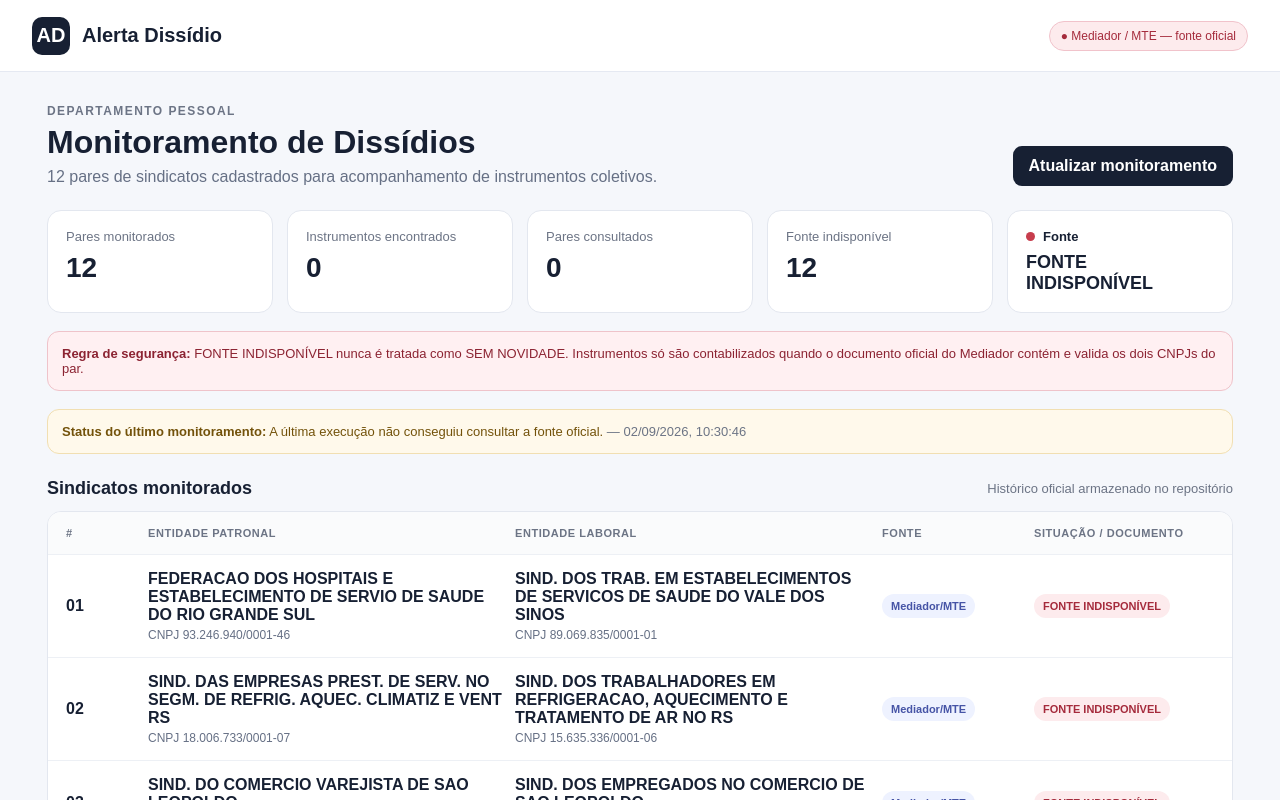
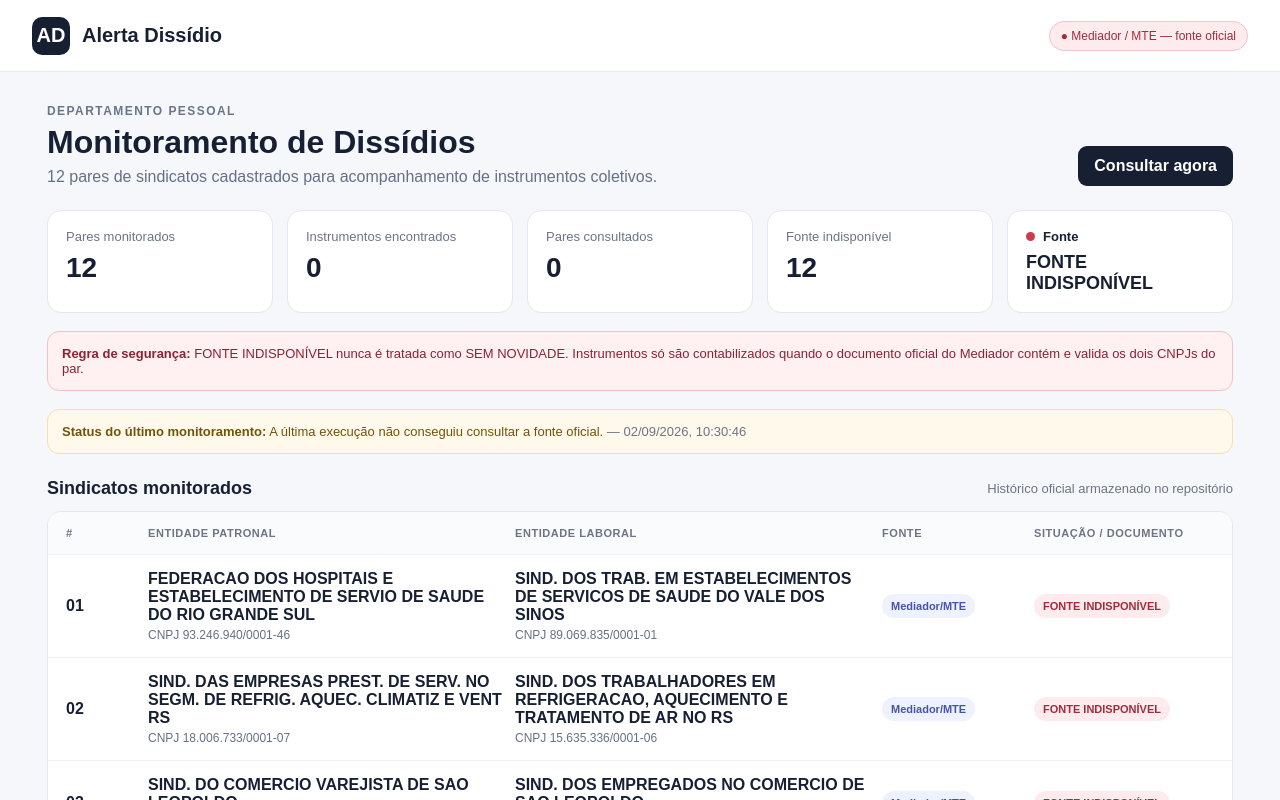
Before and after one commit to deborasamara96-hash/alerta-dissidio-, a Next.js app: page / in a window 1280 px wide. Shown: the top 800 px of the page. Built offline with nearby package versions, Linux system fonts and the light colour scheme.

Commit message:
feat: ligar botão de consulta real

```diff
--- a/app/page.tsx
+++ b/app/page.tsx
@@ -21,42 +21,22 @@ type Instrument={url?:string;documentUrl?:string;link?:string;registro?:string;n
 type PairResult={id:string;status:string;instrumentos?:Instrument[];error?:string;consultedAt?:string}
 type Store={generatedAt:string|null;overallStatus:string;pairs:PairResult[]}
 
-const mediadorConsulta='https://mediador.trabalho.gov.br/sistemas/mediador/ConsultarInstColetivo'
-const cnpjDigits=(value:string)=>value.replace(/\\D/g,'')
 const documentUrl=(item:Instrument)=>item.documentUrl||item.url||item.link||''
 
 export default function Home(){
  const [checking,setChecking]=useState(false)
+ const [message,setMessage]=useState('')
  const [source,setSource]=useState<{status:string;message?:string;checkedAt?:string}|null>(null)
  const [store,setStore]=useState<Store|null>(null)
- const load=async()=>{
-   const [r,s]=await Promise.all([fetch('/api/results?ts='+Date.now(),{cache:'no-store'}),fetch('/api/monitor?ts='+Date.now(),{cache:'no-store'})])
-   const data=await r.json(); const health=await s.json(); setStore(data); setSource(health)
- }
+ const load=async()=>{const [r,s]=await Promise.all([fetch('/api/results?ts='+Date.now(),{cache:'no-store'}),fetch('/api/monitor?ts='+Date.now(),{cache:'no-store'})]);setStore(await r.json());setSource(await s.json())}
  useEffect(()=>{load().catch(()=>{})},[])
- const check=async()=>{setChecking(true);try{await load()}catch{setSource({status:'FONTE INDISPONÍVEL',message:'Não foi possível carregar o último monitoramento.'})}finally{setChecking(false)}}
- const unavailable=store?.overallStatus==='FONTE INDISPONÍVEL'
- const consulted=store?.pairs?.filter(p=>p.status==='CONSULTADO')||[]
- const instruments=consulted.reduce((n,p)=>n+(p.instrumentos?.length||0),0)
- return <main className="shell">
-  <header className="topbar"><div className="brand"><span className="brandMark">AD</span> Alerta Dissídio</div><span className={unavailable?'sourceBadge offline':'sourceBadge'}>● Mediador / MTE — fonte oficial</span></header>
-  <div className="content">
-   <section className="hero"><div><div className="eyebrow">Departamento Pessoal</div><h1>Monitoramento de Dissídios</h1><p>12 pares de sindicatos cadastrados para acompanhamento de instrumentos coletivos.</p></div><button className="refresh" onClick={check} disabled={checking}>{checking?'Atualizando…':'Atualizar monitoramento'}</button></section>
-   <section className="grid">
-    <div className="card"><div className="muted">Pares monitorados</div><div className="metric">12</div></div>
-    <div className="card"><div className="muted">Instrumentos encontrados</div><div className="metric">{store?instruments:'—'}</div></div>
-    <div className="card"><div className="muted">Pares consultados</div><div className="metric">{store?consulted.length:'—'}</div></div>
-    <div className="card"><div className="muted">Fonte indisponível</div><div className="metric">{store?store.pairs.filter(p=>p.status==='FONTE INDISPONÍVEL').length:'—'}</div></div>
-    <div className="card"><div className="status"><span className={`dot ${unavailable?'red':'warn'}`}/> Fonte</div><div className="metric" style={{fontSize:18}}>{unavailable?'FONTE INDISPONÍVEL':source?.status||'Aguardando monitoramento'}</div></div>
-   </section>
-   <div className={unavailable?'notice danger':'notice'}><strong>Regra de segurança:</strong> FONTE INDISPONÍVEL nunca é tratada como SEM NOVIDADE. Instrumentos só são contabilizados quando o documento oficial do Mediador contém e valida os dois CNPJs do par.</div>
-   {source?.message&&<div className="notice"><strong>Status do último monitoramento:</strong> {source.message} {source.checkedAt&&<span className="muted"> — {new Date(source.checkedAt).toLocaleString('pt-BR')}</span>}</div>}
-   <section className="section"><div className="sectionTitle"><h2>Sindicatos monitorados</h2><span className="muted">Histórico oficial armazenado no repositório</span></div>
-    <div className="table"><div className="row head"><div>#</div><div>Entidade patronal</div><div>Entidade laboral</div><div>Fonte</div><div>Situação / documento</div></div>
-    {pairs.map(p=>{const r=store?.pairs?.find(x=>x.id===p[0]);const off=r?.status==='FONTE INDISPONÍVEL';const count=r?.instrumentos?.length||0;const first=r?.instrumentos?.[0];const url=first?documentUrl(first):'';const searchUrl=`${mediadorConsulta}?cnpj=${cnpjDigits(p[1])}`;return <div className="row" key={p[0]}><div className="pair">{p[0]}</div><div><strong>{p[3]}</strong><div className="cnpj">CNPJ {p[1]}</div></div><div><strong>{p[4]}</strong><div className="cnpj">CNPJ {p[2]}</div></div><div><span className="tag">Mediador/MTE</span></div><div><span className={`tag ${off?'offline':r?'':'pending'}`}>{off?'FONTE INDISPONÍVEL':r?`${count} instrumento(s) validado(s)`:'Aguardando execução automática'}</span>{r&&!off&&<div style={{marginTop:8,display:'flex',gap:6,flexWrap:'wrap'}}>{url?<a href={url} target="_blank" rel="noopener noreferrer" className="tag" style={{textDecoration:'none',cursor:'pointer'}}>📄 Abrir documento oficial</a>:<a href={searchUrl} target="_blank" rel="noopener noreferrer" className="tag" style={{textDecoration:'none',cursor:'pointer'}}>🔎 Pesquisar no Mediador</a>}</div>}</div></div>})}
-    </div>
-   </section>
-   <div className="footer">V2 • Monitoramento automático diário. Descoberta pública de documentos e validação no documento oficial do MTE. Sem dados fictícios.</div>
-  </div>
- </main>
+ const check=async()=>{setChecking(true);setMessage('Iniciando consulta real no Mediador/MTE…');try{const response=await fetch('/api/monitor/run',{method:'POST',cache:'no-store'});const data=await response.json().catch(()=>({}));if(!response.ok)throw new Error(data?.error||'A consulta não pôde ser executada.');await load();setMessage(data?.message||'Consulta concluída.')}catch(error){setMessage(error instanceof Error?error.message:'FONTE INDISPONÍVEL');await load().catch(()=>{})}finally{setChecking(false)}}
+ const unavailable=store?.overallStatus==='FONTE INDISPONÍVEL'; const consulted=store?.pairs?.filter(p=>p.status==='CONSULTADO')||[]; const instruments=consulted.reduce((n,p)=>n+(p.instrumentos?.length||0),0)
+ return <main className="shell"><header className="topbar"><div className="brand"><span className="brandMark">AD</span> Alerta Dissídio</div><span className={unavailable?'sourceBadge offline':'sourceBadge'}>● Mediador / MTE — fonte oficial</span></header><div className="content">
+ <section className="hero"><div><div className="eyebrow">Departamento Pessoal</div><h1>Monitoramento de Dissídios</h1><p>12 pares de sindicatos cadastrados para acompanhamento de instrumentos coletivos.</p></div><button className="refresh" onClick={check} disabled={checking}>{checking?'Consultando Mediador…':'Consultar agora'}</button></section>
+ {message&&<div className={unavailable?'notice danger':'notice'}><strong>Execução:</strong> {message}</div>}
+ <section className="grid"><div className="card"><div className="muted">Pares monitorados</div><div className="metric">12</div></div><div className="card"><div className="muted">Instrumentos encontrados</div><div className="metric">{store?instruments:'—'}</div></div><div className="card"><div className="muted">Pares consultados</div><div className="metric">{store?consulted.length:'—'}</div></div><div className="card"><div className="muted">Fonte indisponível</div><div className="metric">{store?store.pairs.filter(p=>p.status==='FONTE INDISPONÍVEL').length:'—'}</div></div><div className="card"><div className="status"><span className={`dot ${unavailable?'red':'warn'}`}/> Fonte</div><div className="metric" style={{fontSize:18}}>{unavailable?'FONTE INDISPONÍVEL':source?.status||'Aguardando monitoramento'}</div></div></section>
+ <div className={unavailable?'notice danger':'notice'}><strong>Regra de segurança:</strong> FONTE INDISPONÍVEL nunca é tratada como SEM NOVIDADE. Instrumentos só são contabilizados quando o documento oficial do Mediador contém e valida os dois CNPJs do par.</div>
+ {source?.message&&<div className="notice"><strong>Status do último monitoramento:</strong> {source.message} {source.checkedAt&&<span className="muted"> — {new Date(source.checkedAt).toLocaleString('pt-BR')}</span>}</div>}
+ <section className="section"><div className="sectionTitle"><h2>Sindicatos monitorados</h2><span className="muted">Histórico oficial armazenado no repositório</span></div><div className="table"><div className="row head"><div>#</div><div>Entidade patronal</div><div>Entidade laboral</div><div>Fonte</div><div>Situação / documento</div></div>{pairs.map(p=>{const r=store?.pairs?.find(x=>x.id===p[0]);const off=r?.status==='FONTE INDISPONÍVEL';const count=r?.instrumentos?.length||0;const first=r?.instrumentos?.[0];const url=first?documentUrl(first):'';return <div className="row" key={p[0]}><div className="pair">{p[0]}</div><div><strong>{p[3]}</strong><div className="cnpj">CNPJ {p[1]}</div></div><div><strong>{p[4]}</strong><div className="cnpj">CNPJ {p[2]}</div></div><div><span className="tag">Mediador/MTE</span></div><div><span className={`tag ${off?'offline':r?'':'pending'}`}>{off?'FONTE INDISPONÍVEL':r?`${count} instrumento(s) validado(s)`:'Aguardando execução automática'}</span>{r&&!off&&url&&<div style={{marginTop:8}}><a href={url} target="_blank" rel="noopener noreferrer" className="tag" style={{textDecoration:'none',cursor:'pointer'}}>📄 Abrir documento oficial</a></div>}</div></div>})}</div></section><div className="footer">V3 • Consulta manual real + monitoramento automático diário. Sem dados fictícios.</div></div></main>
 }
```
